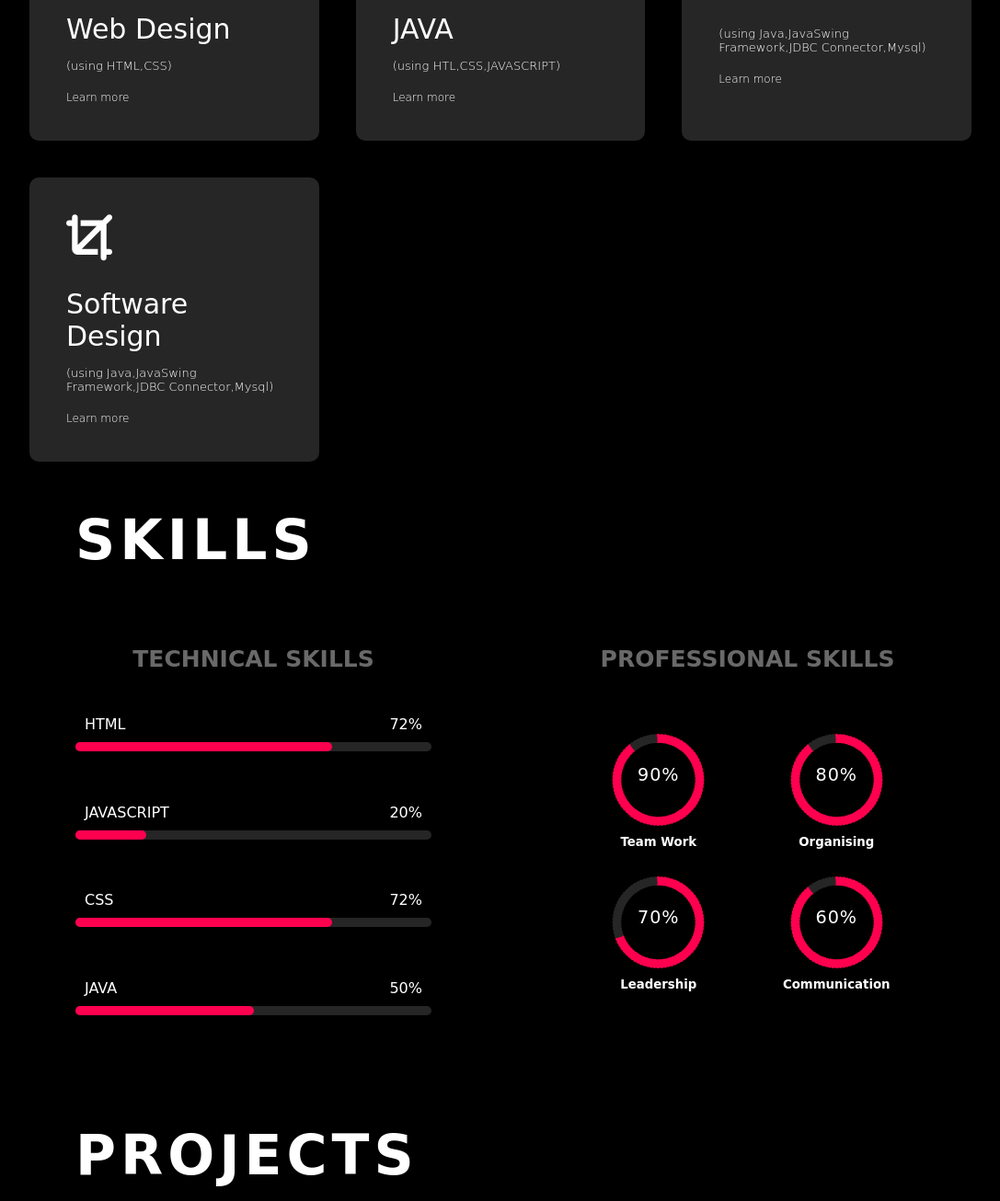
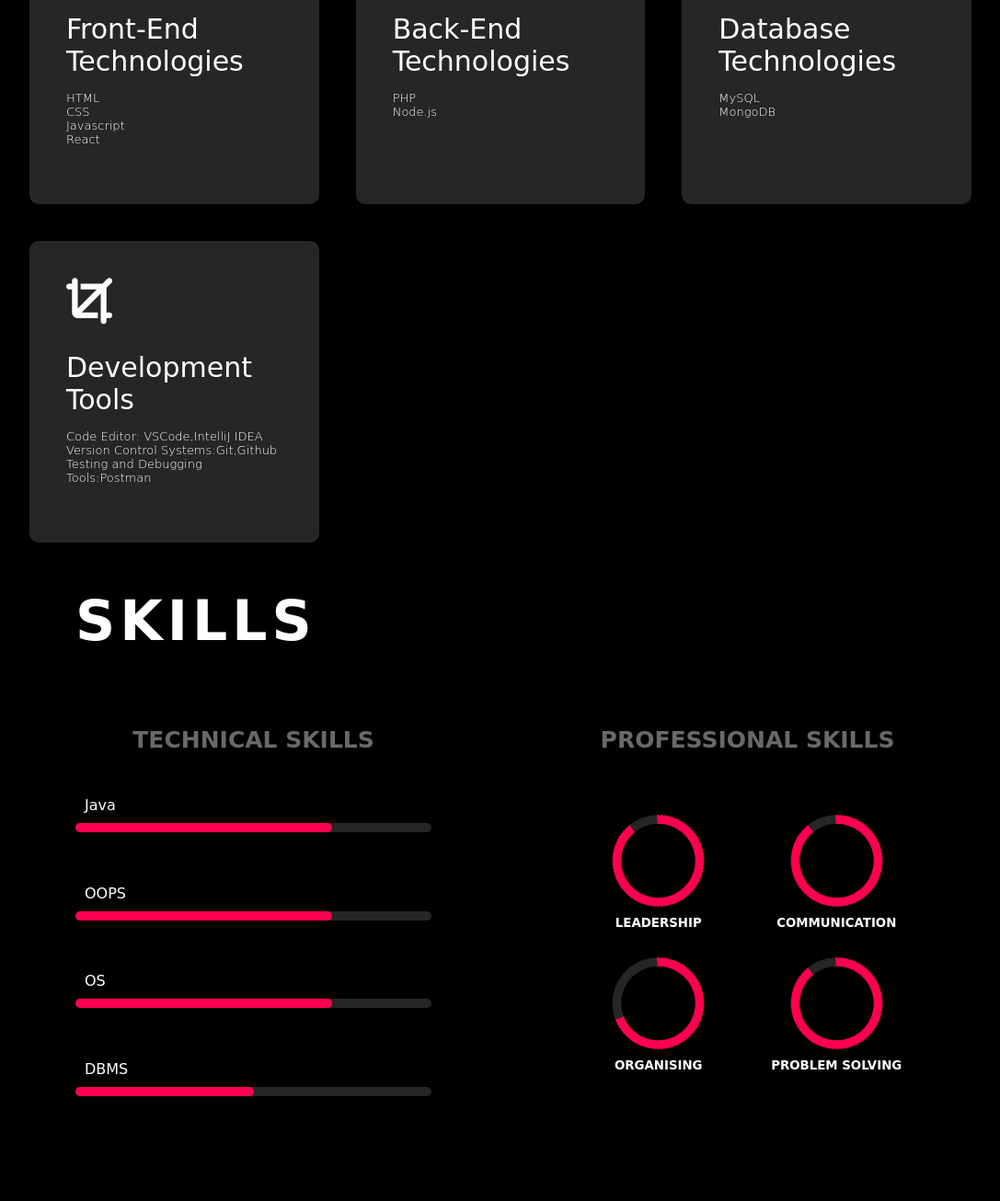
Before and after one commit to LakshithaBalaji/Portfolio-Website, a plain HTML site: page index.html in a window 1280 px wide. Shown: the part 1794-3100 px from the top of the page at 92% size, without its empty margins (96-1183 px from the left). Drawn offline with Linux system fonts and the light colour scheme.

Commit message:
index.html

```diff
--- a/index.html
+++ b/index.html
@@ -109,31 +109,31 @@
     <!-----------------services------------->
     <div id="services">
         <div class="container">
-            <h1 class="sub-title">SKILLS</h1>
+            <h1 class="sub-title">TECHS/TOOLS</h1>
             <div class="services-list">
                 <div>
                     <i class="fa-solid fa-code"></i>
-                    <h2>Web Design</h2>
-                    <p>(using HTML,CSS)</p>
-                    <a href="#">Learn more</a>
+                    <h2>Front-End Technologies</h2>
+                    <p>HTML<br>CSS<br>Javascript<br>React</p>
+                    <a href="#"></a>
                 </div>
                 <div>
-                    <i class="fa-brands fa-app-store"></i>
-                    <h2>JAVA</h2>
-                    <p>(using HTL,CSS,JAVASCRIPT)</p>
-                    <a href="#">Learn more</a>
+                   <i class="fa-sharp fa-solid fa-crop"></i>
+                    <h2>Back-End Technologies</h2>
+                    <p>PHP<br>Node.js</p>
+                    <a href="#"></a>
                 </div>
                 <div>
-                    <i class="fa-sharp fa-solid fa-crop"></i>
-                    <h2></h2>
-                    <p>(using Java,JavaSwing Framework,JDBC Connector,Mysql)</p>
-                    <a href="#">Learn more</a>
+                    <i class="fa-solid fa-code"></i>
+                    <h2>Database Technologies</h2>
+                    <p>MySQL<br>MongoDB</p>
+                    <a href="#"></a>
                 </div>
              <div>
                     <i class="fa-sharp fa-solid fa-crop"></i>
-                    <h2>Software Design</h2>
-                    <p>(using Java,JavaSwing Framework,JDBC Connector,Mysql)</p>
-                    <a href="#">Learn more</a>
+                    <h2>Development Tools</h2>
+                    <p>Code Editor: VSCode,IntelliJ IDEA<br>Version Control Systems:Git,Github <br>Testing and Debugging Tools:Postman <br></p>
+                    <a href="#"></a>
                 </div>
 
 
@@ -154,8 +154,8 @@
                 <h3>TECHNICAL SKILLS</h3>
                 <div class="skill-bar">
                 <div class="info">
-                    <p>HTML</p>
-                    <p>72%</p>
+                    <p>Java</p>
+                    <p></p>
                 </div>
                 <div class="bar">
                     <span class="html"></span>
@@ -164,18 +164,18 @@
             <div class="skill-bar">
 
                 <div class="info">
-                    <p>JAVASCRIPT</p>
-                    <p>20%</p>
+                    <p>OOPS</p>
+                    <p></p>
                 </div>
                 <div class="bar">
-                    <span class="js"></span>
+                    <span class="html"></span>
                 </div>
             </div>
             <div class="skill-bar">
 
                 <div class="info">
-                    <p>CSS</p>
-                    <p>72%</p>
+                    <p>OS</p>
+                    <p></p>
                 </div>
                 <div class="bar">
                     <span class="css"></span>
@@ -184,8 +184,8 @@
             <div class="skill-bar">
 
                 <div class="info">
-                    <p>JAVA</p>
-                    <p>50%</p>
+                    <p>DBMS</p>
+                    <p></p>
                 </div>
                 <div class="bar">
                     <span class="java"></span>
@@ -198,29 +198,29 @@
                     <div class="box">
                         <div class="circle" data-dots="80" data-percent="90"></div>
                         <div class="text">
-                            <big>90%</big>
-                            <small>Team Work</small>
+                            <big></big>
+                            <small>LEADERSHIP</small>
                         </div>
                 </div>
                 <div class="box">
                     <div class="circle" data-dots="80" data-percent="90"></div>
                     <div class="text">
-                        <big>80%</big>
-                        <small>Organising</small>
+                        <big></big>
+                        <small>COMMUNICATION</small>
                     </div>
             </div>
             <div class="box">
                 <div class="circle" data-dots="80" data-percent="70"></div>
                 <div class="text">
-                    <big>70%</big>
-                    <small>Leadership</small>
+                    <big></big>
+                    <small>ORGANISING</small>
                 </div>
         </div>
         <div class="box">
             <div class="circle" data-dots="80" data-percent="90"></div>
             <div class="text">
-                <big>60%</big>
-                <small>Communication</small>
+                <big></big>
+                <small> PROBLEM SOLVING</small>
             </div>
     </div>
             </div>
```
